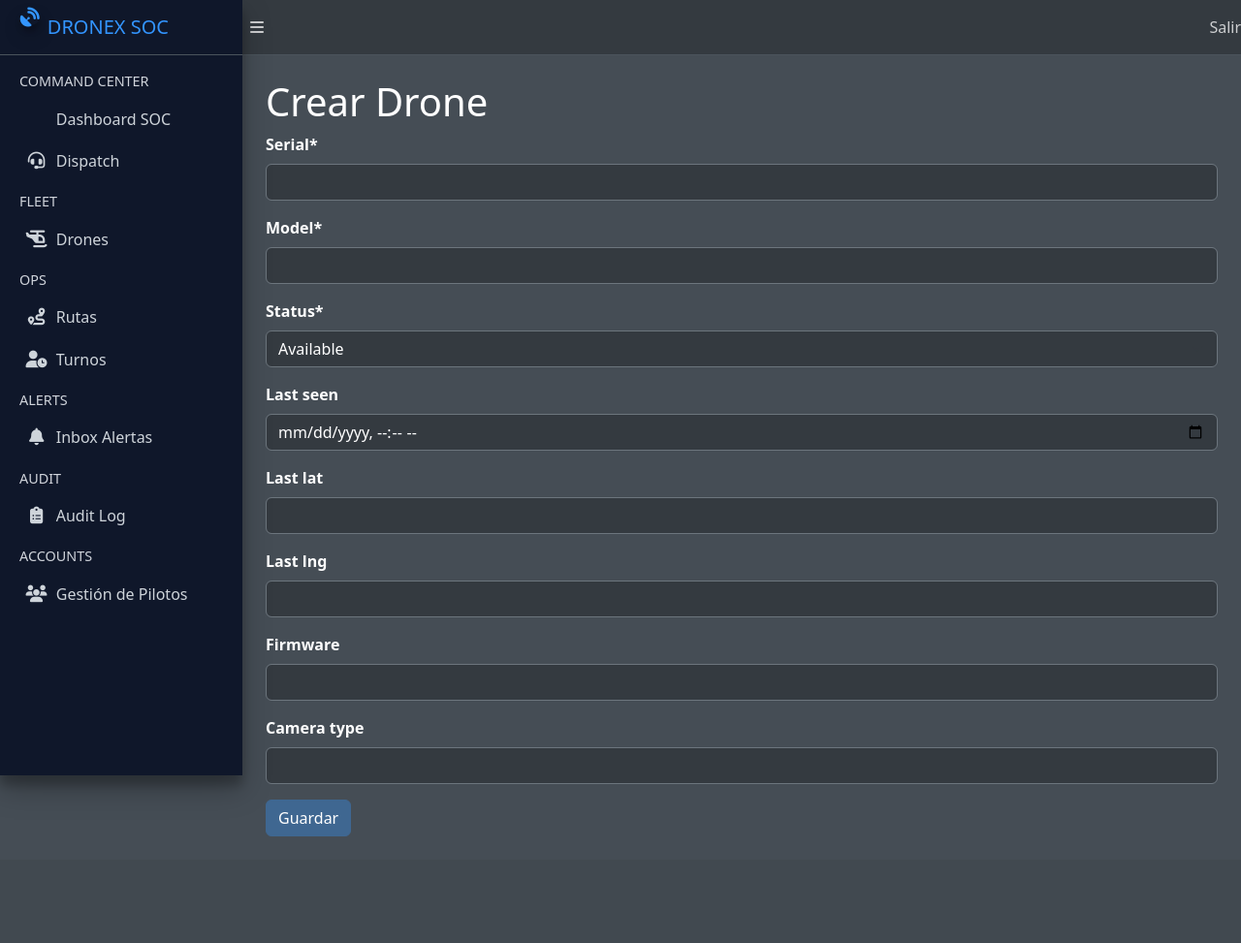
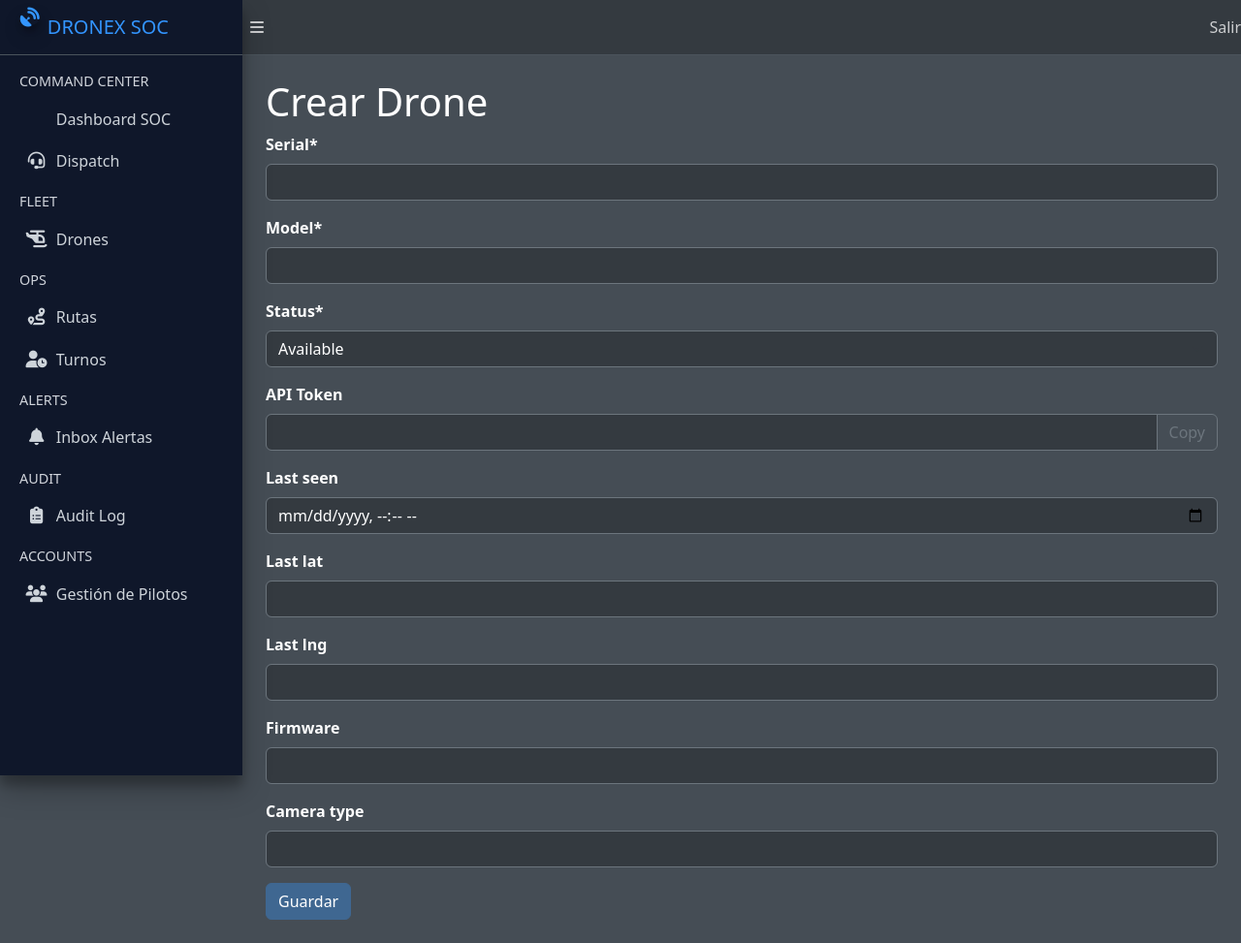
Before and after one commit to Neon18H/DRONE_CENTER, a Django app: page /fleet/admin/drones/create/ in a window 1280 px wide. Shown: the whole page at 97% size. Before the commit the page ends 863 px from the top, so only its background shows below. Run offline with Django 5.2, Linux system fonts and the light colour scheme; the visitor is signed in with stand-in values (Sample User, id 1); some libraries are stand-ins or nearby versions.

Commit message:
Add admin token management for drones

```diff
--- a/fleet/forms.py
+++ b/fleet/forms.py
@@ -1,3 +1,5 @@
+import secrets
+
 from django import forms
 
 from .models import Drone
@@ -10,6 +12,7 @@ class DroneForm(forms.ModelForm):
             "serial",
             "model",
             "status",
+            "api_token",
             "last_seen",
             "last_lat",
             "last_lng",
@@ -18,4 +21,14 @@ class DroneForm(forms.ModelForm):
         ]
         widgets = {
             "last_seen": forms.DateTimeInput(attrs={"type": "datetime-local"}),
+            "api_token": forms.TextInput(attrs={"class": "form-control"}),
         }
+
+    def save(self, commit=True):
+        instance = super().save(commit=False)
+        if not instance.api_token:
+            instance.api_token = secrets.token_urlsafe(32)
+        if commit:
+            instance.save()
+            self.save_m2m()
+        return instance
--- a/fleet/urls.py
+++ b/fleet/urls.py
@@ -1,6 +1,13 @@
 from django.urls import path
 
-from .views import DroneCreateView, DroneDeleteView, DroneListView, DroneUpdateView, mark_drone_status
+from .views import (
+    DroneCreateView,
+    DroneDeleteView,
+    DroneListView,
+    DroneUpdateView,
+    mark_drone_status,
+    regenerate_drone_token,
+)
 
 urlpatterns = [
     path("admin/drones/", DroneListView.as_view(), name="admin-drone-list"),
@@ -8,4 +15,9 @@ urlpatterns = [
     path("admin/drones/<int:pk>/edit/", DroneUpdateView.as_view(), name="admin-drone-update"),
     path("admin/drones/<int:pk>/delete/", DroneDeleteView.as_view(), name="admin-drone-delete"),
     path("admin/drones/<int:drone_id>/status/<str:status>/", mark_drone_status, name="admin-drone-status"),
+    path(
+        "admin/drones/<int:drone_id>/regenerate-token/",
+        regenerate_drone_token,
+        name="admin-drone-regenerate-token",
+    ),
 ]
--- a/fleet/views.py
+++ b/fleet/views.py
@@ -1,5 +1,7 @@
 from django.contrib.auth.decorators import login_required
 from django.contrib.auth.mixins import LoginRequiredMixin
+import secrets
+
 from django.shortcuts import get_object_or_404, redirect
 from django.urls import reverse_lazy
 from django.views.decorators.http import require_POST
@@ -54,3 +56,14 @@ def mark_drone_status(request, drone_id, status):
     drone.save(update_fields=["status"])
     log_event(request.user, "update_drone_status", "Drone", str(drone.id), request, {"status": status})
     return redirect("admin-drone-list")
+
+
+@login_required
+@role_required("ADMIN")
+@require_POST
+def regenerate_drone_token(request, drone_id):
+    drone = get_object_or_404(Drone, id=drone_id)
+    drone.api_token = secrets.token_urlsafe(32)
+    drone.save(update_fields=["api_token"])
+    log_event(request.user, "regenerate_drone_token", "Drone", str(drone.id), request, {})
+    return redirect("admin-drone-update", pk=drone.id)
--- a/templates/fleet/drone_form.html
+++ b/templates/fleet/drone_form.html
@@ -5,7 +5,45 @@
 <h1>{% if object %}Editar{% else %}Crear{% endif %} Drone</h1>
 <form method="post">
   {% csrf_token %}
-  {{ form|crispy }}
+  {{ form.serial|as_crispy_field }}
+  {{ form.model|as_crispy_field }}
+  {{ form.status|as_crispy_field }}
+  <div class="mb-3">
+    <label for="{{ form.api_token.id_for_label }}" class="form-label">API Token</label>
+    <div class="input-group">
+      {{ form.api_token }}
+      <button class="btn btn-outline-secondary" type="button" id="copy-api-token">Copy</button>
+    </div>
+  </div>
+  {{ form.last_seen|as_crispy_field }}
+  {{ form.last_lat|as_crispy_field }}
+  {{ form.last_lng|as_crispy_field }}
+  {{ form.firmware|as_crispy_field }}
+  {{ form.camera_type|as_crispy_field }}
   <button type="submit" class="btn btn-primary">Guardar</button>
 </form>
+{% if object %}
+<form method="post" action="{% url 'admin-drone-regenerate-token' object.id %}">
+  {% csrf_token %}
+  <button class="btn btn-outline-warning mt-3" type="submit">Regenerate token</button>
+</form>
+{% endif %}
+<script>
+  const copyButton = document.getElementById("copy-api-token");
+  const tokenInput = document.getElementById("{{ form.api_token.id_for_label }}");
+  if (copyButton && tokenInput) {
+    copyButton.addEventListener("click", async () => {
+      if (!tokenInput.value) return;
+      try {
+        await navigator.clipboard.writeText(tokenInput.value);
+        copyButton.textContent = "Copied!";
+        setTimeout(() => {
+          copyButton.textContent = "Copy";
+        }, 1500);
+      } catch (err) {
+        copyButton.textContent = "Error";
+      }
+    });
+  }
+</script>
 {% endblock %}
```
